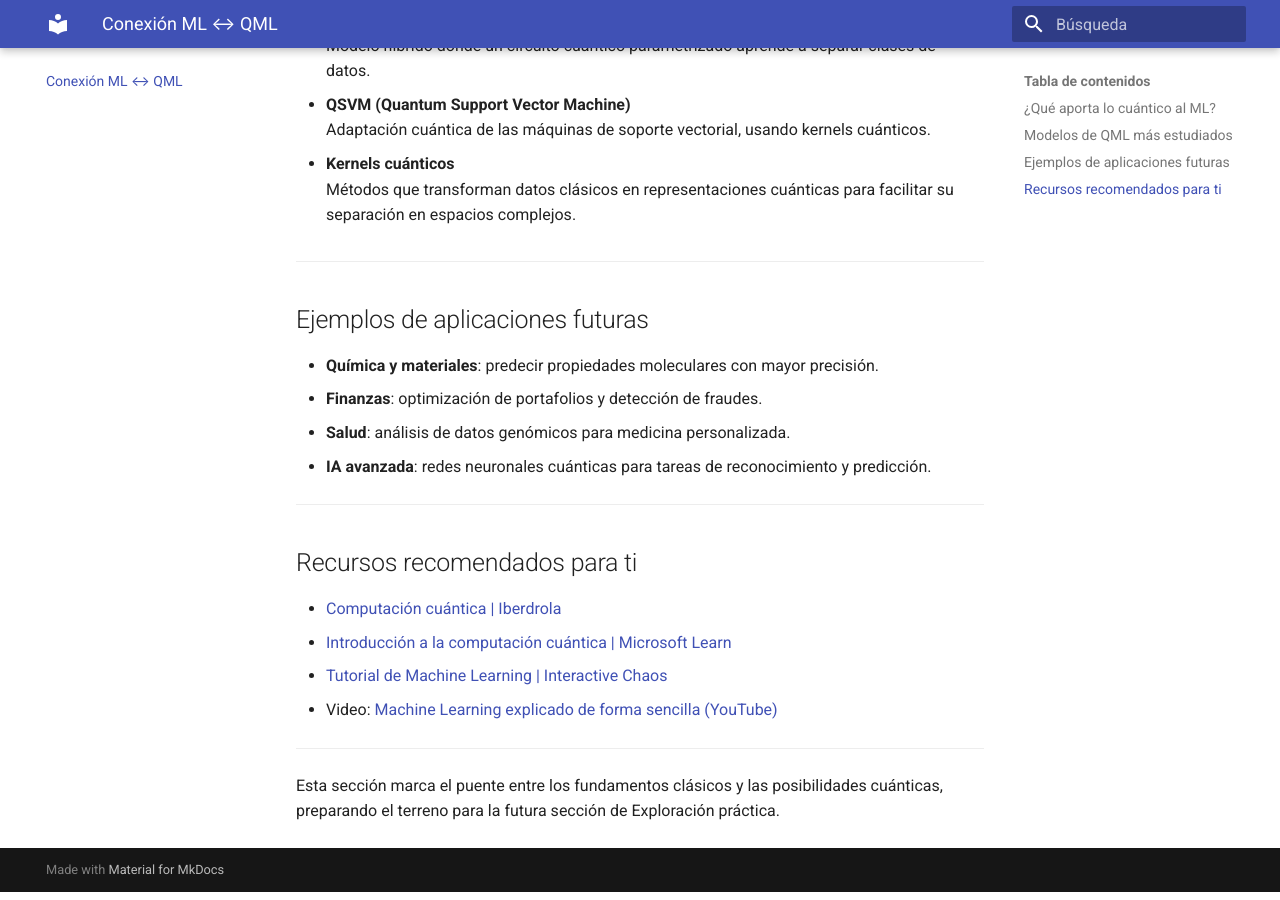
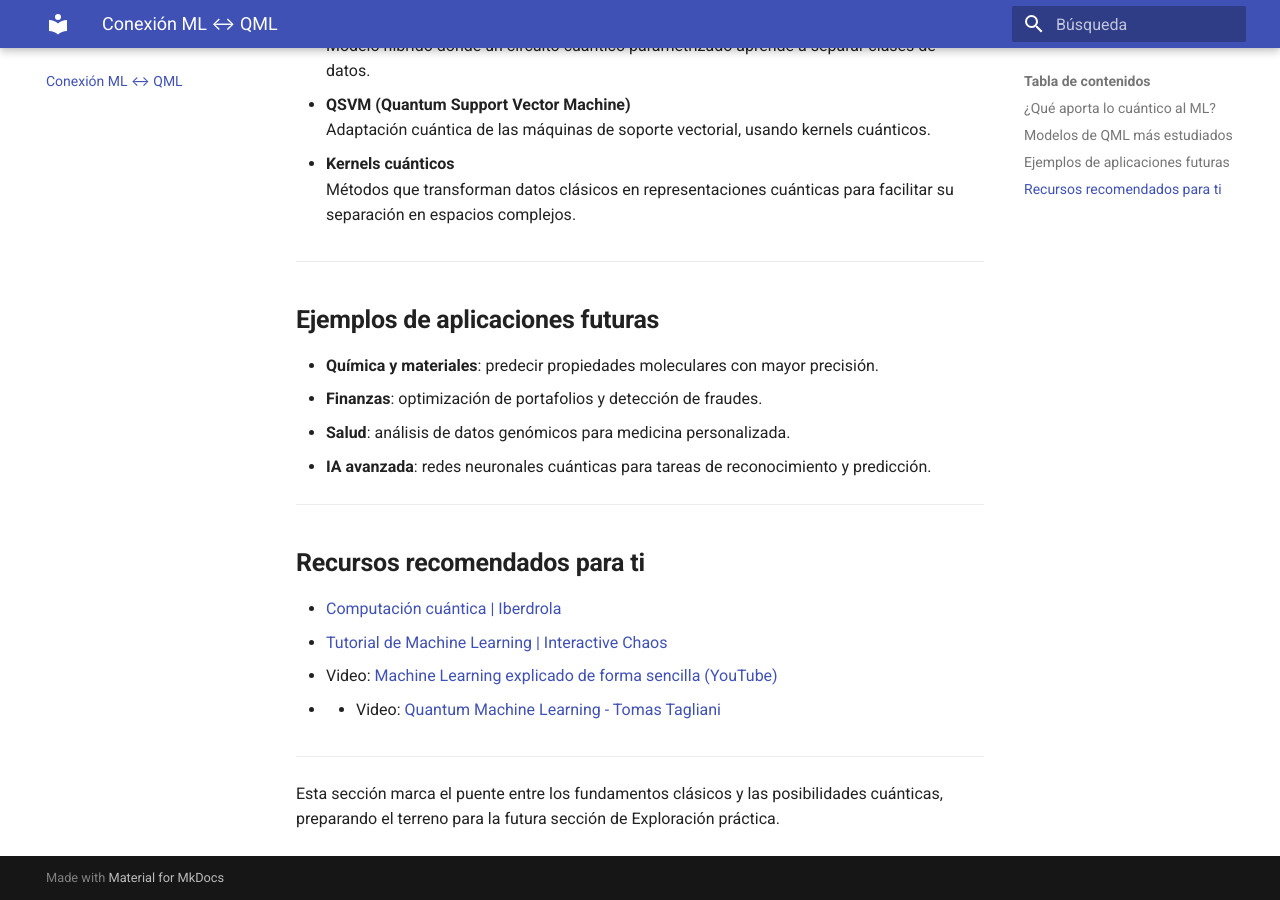
Before and after one commit to jameusk1028/Explorando-el-QML-desde-0, an MkDocs documentation site: the page built from docs/Conexion_entre_ML_y_computacion_cuantica.md, in a window 1280 px wide and 900 px high, scrolled down 928 px. Built offline with MkDocs 1.6.1 and Material for MkDocs 9.7.7, drawn with Linux system fonts in a browser that asks for light colours.

Commit message:
Enhance formatting and structure of QML document
Updated formatting and headings for clarity and emphasis.

```diff
--- a/docs/Conexion_entre_ML_y_computacion_cuantica.md
+++ b/docs/Conexion_entre_ML_y_computacion_cuantica.md
@@ -1,4 +1,4 @@
-# Conexión entre Machine Learning y la Computación Cuántica
+# **Conexión entre Machine Learning y la Computación Cuántica**
 
 El Quantum Machine Learning (QML) combina lo mejor de dos mundos:
 - La computación cuántica, que puede explorar enormes espacios de información gracias a fenómenos como la superposición y el entrelazamiento.
@@ -8,7 +8,7 @@
 
 ---
 
-## ¿Qué aporta lo cuántico al ML?
+## **¿Qué aporta lo cuántico al ML?**
 
 - **Espacios de alta dimensión:** los qubits permiten representar información en un espacio de Hilbert mucho mayor que los bits clásicos.
 - **Paralelismo cuántico:** gracias a la superposición, un sistema cuántico puede procesar muchas configuraciones de datos a la vez.
@@ -17,7 +17,7 @@
 
 ---
 
-## Modelos de QML más estudiados
+## **Modelos de QML más estudiados**
 
 - **VQC (Variational Quantum Classifier)**
   Modelo híbrido donde un circuito cuántico parametrizado aprende a separar clases de datos.
@@ -30,7 +30,7 @@
 
 ---
 
-## Ejemplos de aplicaciones futuras
+## **Ejemplos de aplicaciones futuras**
 - **Química y materiales**: predecir propiedades moleculares con mayor precisión.
 - **Finanzas**: optimización de portafolios y detección de fraudes.
 - **Salud**: análisis de datos genómicos para medicina personalizada.
@@ -38,11 +38,11 @@
 
 ---
 
-## Recursos recomendados para ti
+## **Recursos recomendados para ti**
 - [Computación cuántica | Iberdrola](https://www.iberdrola.com/innovacion/que-es-computacion-cuantica)
-- [Introducción a la computación cuántica | Microsoft Learn](https://learn.microsoft.com/es-es/azure/quantum/overview-understanding-quantum-computing)
 - [Tutorial de Machine Learning | Interactive Chaos](https://interactivechaos.com/es/manual/tutorial-de-machine-learning/tutorial-de-machine-learning)
 - Video: [Machine Learning explicado de forma sencilla (YouTube)](https://www.youtube.com/watch?v=n-DflQldMuc)
+- - Video: [Quantum Machine Learning - Tomas Tagliani](https://youtu.be/F_E39gBPRF4?si=90icl8af6b6PgX15)
 
 ---
 Esta sección marca el puente entre los fundamentos clásicos y las posibilidades cuánticas, preparando el terreno para la futura sección de Exploración práctica.
```
